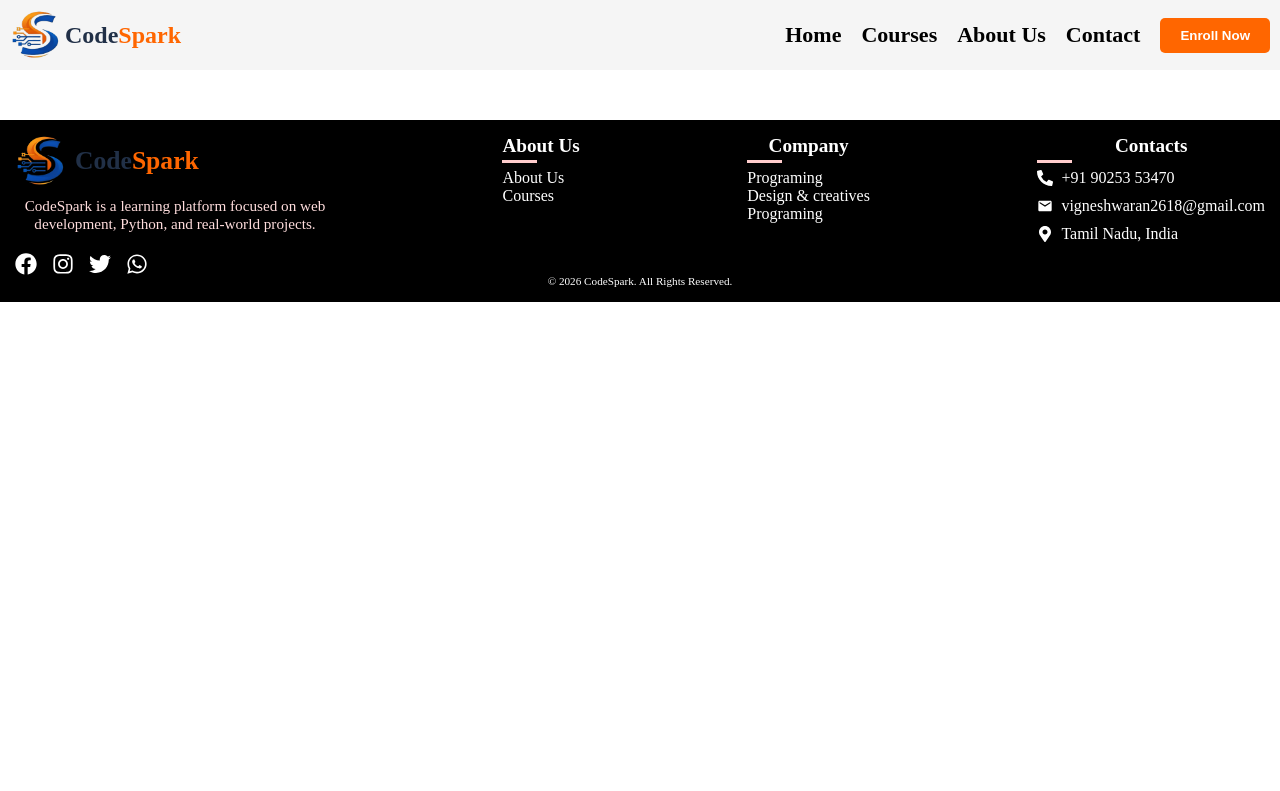
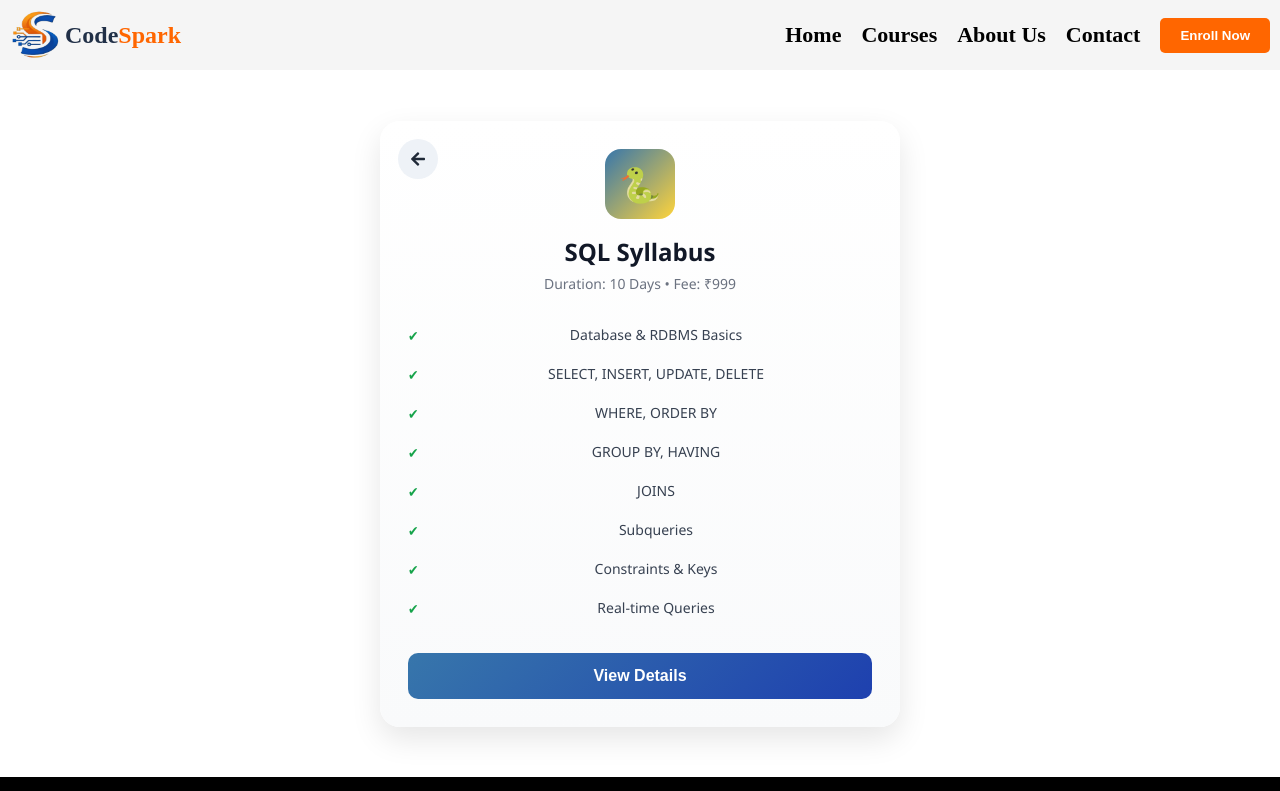
Before and after one commit to Vigneshwaran-M-star/SAN-TECH, a React (Vite) app in the folder frontend/: page /sql in a window 1280 px wide. Shown: the top 791 px of the page. Built offline with nearby package versions, Linux system fonts and the light colour scheme.

Commit message:
create course details

```diff
--- a/frontend/package.json
+++ b/frontend/package.json
@@ -10,6 +10,7 @@
     "preview": "vite preview"
   },
   "dependencies": {
+    "framer-motion": "^12.26.1",
     "react": "^19.2.0",
     "react-dom": "^19.2.0",
     "react-icons": "^5.5.0",
--- a/frontend/src/App.jsx
+++ b/frontend/src/App.jsx
@@ -4,6 +4,8 @@ import Home from "./pages/Home";
 import Navbar from "./components/Navbar";
 import Footer from './components/Footer';
 import Aboutpage from "./pages/Aboutpage";
+import PythonCourse from "./pages/pythoncourse";
+import SqlCourse from "./pages/Sqlcourse";
 
 function App() {
   return (
@@ -13,6 +15,8 @@ function App() {
       <Routes>
         <Route path="/" element={<Home />} />
         <Route path="/about" element={<Aboutpage />} />
+        <Route path="/python" element={<PythonCourse />} />
+        <Route path="/sql" element={<SqlCourse />} />
       </Routes>
       <Footer />
     </BrowserRouter>
--- a/frontend/src/pages/Home.css
+++ b/frontend/src/pages/Home.css
@@ -134,14 +134,14 @@
 }
 
 .course-cards {
-  display: grid;
+  display: flex;
   justify-content: center;
-  gap: 50px;
-  grid-template-columns: auto auto auto;
+  flex-wrap: wrap;
+  gap: 30px;
 }
 
 .card {
-  width: 350px;
+  width: 280px;
   padding: 0;
   border-radius: 10px;
   background-color: #e3f1ff;
@@ -149,12 +149,21 @@
   overflow: hidden;
 }
 
+.card:hover {
+  transform: translateY(-12px) scale(1.02);
+  box-shadow: 0 15px 35px rgba(59, 130, 246, 0.4);
+}
+
 .card h3 {
-  margin-bottom: 10px;
+  margin: 15px 0 10px;
+  font-size: 20px;
+  color: #ff6600;
 }
 
 .card p {
   color: #475569;
+  font-size: 18px;
+  padding: 0 15px;
 }
 .card img {
   width: 100%;
@@ -162,20 +171,26 @@
   object-fit: cover;
   display: block;
   margin-bottom: 20px;
+  transition: transform 0.5s ease;
+}
+.card:hover img {
+  transform: scale(1.08);
 }
 
-.card button {
-  margin-top: 20px;
-  margin-bottom: 20px;
-  padding: 10px 20px;
-  background-color: #3b82f6;
-  color: white;
-  border: none;
-  border-radius: 5px;
-  cursor: pointer;
+.course-link {
+  display: inline-block;
+  margin: 20px 0;
+  padding: 10px 22px;
+  background: linear-gradient(135deg, #3b82f6, #2563eb);
+  color: #ffffff;
+  border-radius: 25px;
   font-weight: bold;
+  text-decoration: none;
+  transition: all 0.3s ease;
 }
 
-.card button:hover {
-  background-color: #2563eb;
+.course-link:hover {
+  background: linear-gradient(135deg, #2563eb, #1e40af);
+  transform: scale(1.08);
+  box-shadow: 0 8px 18px rgba(37, 99, 235, 0.5);
 }
--- a/frontend/src/pages/Home.jsx
+++ b/frontend/src/pages/Home.jsx
@@ -1,5 +1,6 @@
 import { useState } from "react";
 import "./Home.css";
+import { Link } from "react-router-dom";
 
 function Home() {
 
@@ -30,7 +31,7 @@ function Home() {
         }
       );
 
-      alert("Form submitted successfully!");
+      // alert("Form submitted successfully!");
       setFormData({ name: "", phone: "", email: "", course: "" });
 
     } catch (error) {
@@ -117,64 +118,57 @@ function Home() {
           <div className="card">
             <img className="pythonimg" src="src/assets/python.webp" alt="" />
             <h3>Python</h3>
-            <p>Beginner and intermediate levels</p>
-            <button>course details</button>
+            <p>From fundamentals to advanced concepts, gain the skills required for modern development.</p>
+            <Link to="/python" className="course-link">course details</Link>
           </div>
 
           <div className="card">
             <img className="sqlimg" src="src/assets/sql.avif" alt="" />
-            <h3>SQL</h3>
+            <h3>Python,SQL</h3>
             <p>Database management and queries</p>
-            <button>course details</button>
+            <Link to="/sql" className="course-link">course details</Link>
           </div>
 
           <div className="card">
             <img src="src/assets/django.jpg" alt="" />
-            <h3>Django</h3>
+            <h3>Python,SQL,Django</h3>
             <p>Python web framework </p>
-            <button>course details</button>
+           <Link to="/python" className="course-link">course details</Link>
           </div>
 
           <div className="card">
             <img src="src/assets/htmlcss.jpg" alt="" />
-            <h3>HTML+CSS</h3>
-            <p>Responsive web design</p>
-            <button>course details</button>
+            <h3>Web Development</h3>
+            <p>Build responsive and interactive websites with our Web Designing Course in Chennai.</p>
+            <Link to="/python" className="course-link">course details</Link>
           </div>
 
           <div className="card">
             <img src="src/assets/js.jpg" alt="" />
-            <h3>JavaScript</h3>
+            <h3>HTML,CSS,JavaScript,Reactjs</h3>
             <p>Dynamic web applications</p>
-            <button>course details</button>
-          </div>
-
-          <div className="card">
-            <img src="src/assets/react.jpg" alt="" />
-            <h3>React JS</h3>
-            <p>Building user interfaces</p>
-            <button>course details</button>
+           <Link to="/python" className="course-link">course details</Link>
           </div>
 
           <div className="card">
             <img src="src/assets/dataanalytics.png" alt="" />
             <h3>Data Analytics</h3>
             <p>Data visualization and insights</p>
-            <button>course details</button>
+            <Link to="/python" className="course-link">course details</Link>
           </div>
 
           <div className="card">
             <img src="src/assets/datascience.webp" alt="" />
             <h3>Data Science</h3>
-            <p>Machine learning and AI</p>
-            <button>course details</button>
+            <p>Gain in-depth knowledge of data analytics and machine learning with our Data Science Course.</p>
+           <Link to="/python" className="course-link">course details</Link>
           </div>
 
           <div className="card">
             <img src="src/assets/fullstack.jpg" alt="" />
             <h3>Python Full Stack</h3>
-            <p>Responsive web design</p>
-            <button>course details</button>
+            <p>Master both front-end and back-end technologies with our Full Stack Developer Course.</p>
+            <Link to="/python" className="course-link">course details</Link>
           </div>
         </div>
       </section>
--- /dev/null
+++ b/frontend/src/pages/Sqlcourse.jsx
@@ -0,0 +1,36 @@
+import "./PythonCourse.css";
+import { FaArrowLeft } from "react-icons/fa";
+import { useNavigate } from "react-router-dom";
+
+function SqlCourse() {
+  const navigate = useNavigate();
+
+  return (
+    <div className="course-card">
+
+      {/* Back Icon */}
+      <button className="back-btn" onClick={() => navigate(-1)}>
+        <FaArrowLeft />
+      </button>
+
+      <div className="course-icon">🐍</div>
+      <h2>SQL Syllabus</h2>
+      <p>Duration: 10 Days • Fee: ₹999</p>
+
+      <ul>
+        <li>Database & RDBMS Basics</li>
+        <li>SELECT, INSERT, UPDATE, DELETE</li>
+        <li>WHERE, ORDER BY</li>
+        <li>GROUP BY, HAVING</li>
+        <li>JOINS</li>
+        <li>Subqueries</li>
+        <li>Constraints & Keys</li>
+        <li>Real-time Queries</li>
+      </ul>
+
+      <button className="course-btn">View Details</button>
+    </div>
+  );
+}
+
+export default SqlCourse;
--- /dev/null
+++ b/frontend/src/pages/pythoncourse.css
@@ -0,0 +1,120 @@
+.course-card {
+  position: relative;
+  width: 520px;
+  background: linear-gradient(180deg, #ffffff, #f9fafb);
+  border-radius: 20px;
+  padding: 28px;
+  box-shadow: 0 12px 30px rgba(0, 0, 0, 0.1);
+  transition: all 0.3s ease;
+  font-family: "Segoe UI", Tahoma, sans-serif;
+  margin-top: 4%;
+  justify-self: center;
+}
+
+.course-card:hover {
+  transform: translateY(-8px);
+  box-shadow: 0 18px 40px rgba(0, 0, 0, 0.15);
+}
+
+
+.back-btn {
+  position: absolute;
+  top: 18px;
+  left: 18px;
+  width: 40px;
+  height: 40px;
+  border-radius: 50%;
+  border: none;
+  background: #eef2f7;
+  color: #1f2937;
+  font-size: 16px;
+  display: flex;
+  align-items: center;
+  justify-content: center;
+  cursor: pointer;
+  transition: all 0.25s ease;
+}
+
+.back-btn:hover {
+  background: #dbeafe;
+  color: #2563eb;
+  transform: scale(1.08);
+}
+
+
+.course-icon {
+  width: 70px;
+  height: 70px;
+  background: linear-gradient(135deg, #3776ab, #ffd43b);
+  color: #ffffff;
+  font-size: 34px;
+  display: flex;
+  align-items: center;
+  justify-content: center;
+  border-radius: 16px;
+  margin: 0 auto 16px;
+}
+
+
+.course-card h2 {
+  text-align: center;
+  font-size: 24px;
+  font-weight: 700;
+  color: #111827;
+  margin-bottom: 6px;
+}
+
+
+.course-card p {
+  text-align: center;
+  font-size: 14px;
+  color: #6b7280;
+  margin-bottom: 22px;
+}
+
+.course-card ul {
+  list-style: none;
+  padding: 0;
+  margin-bottom: 26px;
+}
+
+.course-card ul li {
+  font-size: 14px;
+  color: #374151;
+  padding: 10px 0 10px 32px;
+  position: relative;
+}
+/* .course-card li {
+    border-bottom: 1px solid #e5e7eb;
+} */
+.course-card ul li:last-child {
+  border-bottom: none;
+}
+
+.course-card ul li::before {
+  content: "✔";
+  position: absolute;
+  left: 0;
+  top: 50%;
+  transform: translateY(-50%);
+  color: #16a34a;
+  font-weight: bold;
+}
+
+.course-btn {
+  width: 100%;
+  padding: 14px;
+  background: linear-gradient(135deg, #3776ab, #1e40af);
+  color: #ffffff;
+  border: none;
+  border-radius: 10px;
+  font-size: 16px;
+  font-weight: 600;
+  cursor: pointer;
+  transition: all 0.3s ease;
+}
+
+.course-btn:hover {
+  background: linear-gradient(135deg, #1e40af, #1e3a8a);
+  transform: translateY(-2px);
+}
--- /dev/null
+++ b/frontend/src/pages/pythoncourse.jsx
@@ -0,0 +1,39 @@
+import "./PythonCourse.css";
+import { FaArrowLeft } from "react-icons/fa";
+import { useNavigate } from "react-router-dom";
+
+function PythonCourse() {
+  const navigate = useNavigate();
+
+  return (
+    <div className="course-card">
+
+      {/* Back Icon */}
+      <button className="back-btn" onClick={() => navigate(-1)}>
+        <FaArrowLeft />
+      </button>
+
+      <div className="course-icon">🐍</div>
+      <h2>Python Syllabus</h2>
+      <p>Duration: 30 Days • Fee: ₹1,499</p>
+
+      <ul>
+        <li>Introduction to Python and Setup</li>
+        <li>Variables & Data Types</li>
+        <li>Operators</li>
+        <li>if / elif / else</li>
+        <li>Loops (for, while)</li>
+        <li>Functions</li>
+        <li>Lists, Tuples, Sets, Dictionaries</li>
+        <li>Strings & File Handling</li>
+        <li>Basics of OOPS</li>
+        <li>Mini Projects</li>
+        <li>Interview Questions</li>
+      </ul>
+
+      <button className="course-btn">View Details</button>
+    </div>
+  );
+}
+
+export default PythonCourse;
```
Also changed, not shown: 1 other file (tests, documents, lock files or other folders).
